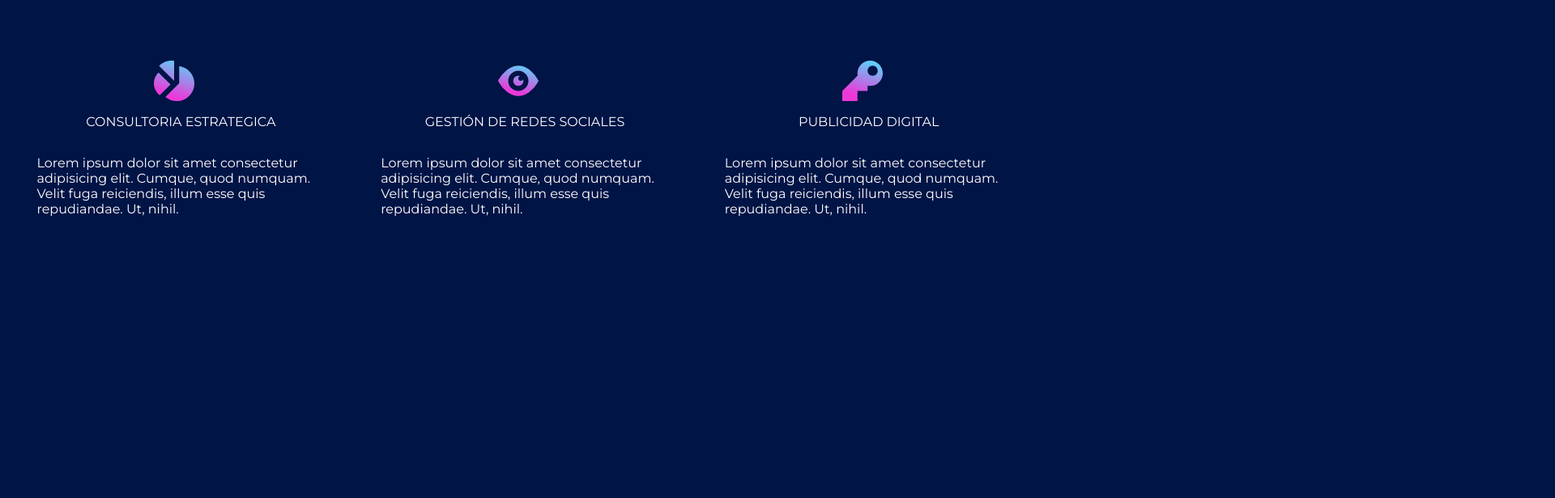
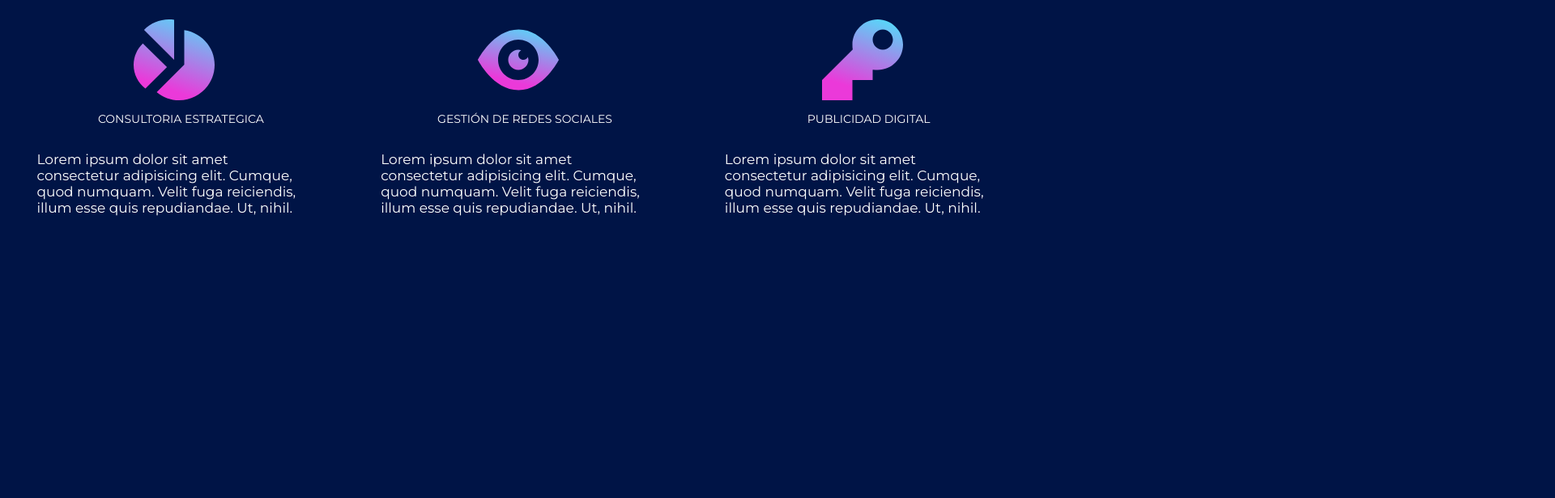
Before and after one commit to PochiTama-dev/Calu, a React (Create React App) app: page / in a window 1280 px wide. Shown: the part 1080-1696 px from the top of the page at 81% size, 1920 px wide, since content can reach past the window. Built offline with nearby package versions, Linux system fonts and the light colour scheme.

Commit message:
modifico resolucion movil a 375px y otros ajustes de vistas

```diff
--- a/src/Components/Home/Home.jsx
+++ b/src/Components/Home/Home.jsx
@@ -59,7 +59,7 @@ const Home = () => {
           proceso, escuchándote y aconsejándote para que tu experiencia y la de
           tu público sea única.
         </p>
-        <img src={contacto} alt='Logo Contacto' />
+        <img src={contacto} alt='Logo Contacto' className='logo-contacto' />
       </section>
       <section
         style={{ height: '90vh', transition: 'transform 0.5s ease-in-out' }}
@@ -84,7 +84,7 @@ const Home = () => {
           </div>
           <div className='servicios'>
             <img className='icono-servicios' src={icono} alt='icono ojo' />
-            <p className='text-icono2-servicios'>GESTIÓN DE REDES SOCIALES</p>
+            <p className='text-icono-servicios'>GESTIÓN DE REDES SOCIALES</p>
             <p className='text-transition'>
               Lorem ipsum dolor sit amet consectetur adipisicing elit. Cumque,
               quod numquam. Velit fuga reiciendis, illum esse quis repudiandae.
@@ -93,7 +93,7 @@ const Home = () => {
           </div>
           <div className='servicios'>
             <img className='icono-servicios' src={icono2} alt='icono llave' />
-            <p className='text-icono3-servicios'>PUBLICIDAD DIGITAL</p>
+            <p className='text-icono-servicios'>PUBLICIDAD DIGITAL</p>
             <p className='text-transition'>
               Lorem ipsum dolor sit amet consectetur adipisicing elit. Cumque,
               quod numquam. Velit fuga reiciendis, illum esse quis repudiandae.
--- a/src/Components/Home/home.css
+++ b/src/Components/Home/home.css
@@ -90,7 +90,10 @@
   }
 }
 
-@media (min-width: 480px) {
+@media (min-width: 375px) {
+  .logo-contacto {
+    display: none;
+  }
   .section-1,
   .section-2,
   .section-3 {
@@ -103,20 +106,20 @@
     padding: 0;
   }
   .ctn-servicios {
-    height: 30rem;
+    height: 24rem;
   }
   .icono-servicios {
     width: 7vh;
     height: 7vh;
   }
-  .text-icono-servicios,
-  .text-icono2-servicios,
-  .text-icono3-servicios {
+  .text-icono-servicios {
     margin-left: 16px;
+    font-size: 14px;
   }
   .text-transition {
     width: 100%;
     opacity: 1;
+    font-size: 14px;
   }
   .title-first-portafolio {
     margin-top: 12rem;
@@ -167,10 +170,11 @@
   }
 
   .icono-servicios {
-    width: 50px;
-    height: 50px;
+    width: 100px;
+    height: 100px;
   }
   .text-transition {
+    font-size: 17px;
     width: 80%;
     opacity: 0;
     transform: translateX(400%);
```
